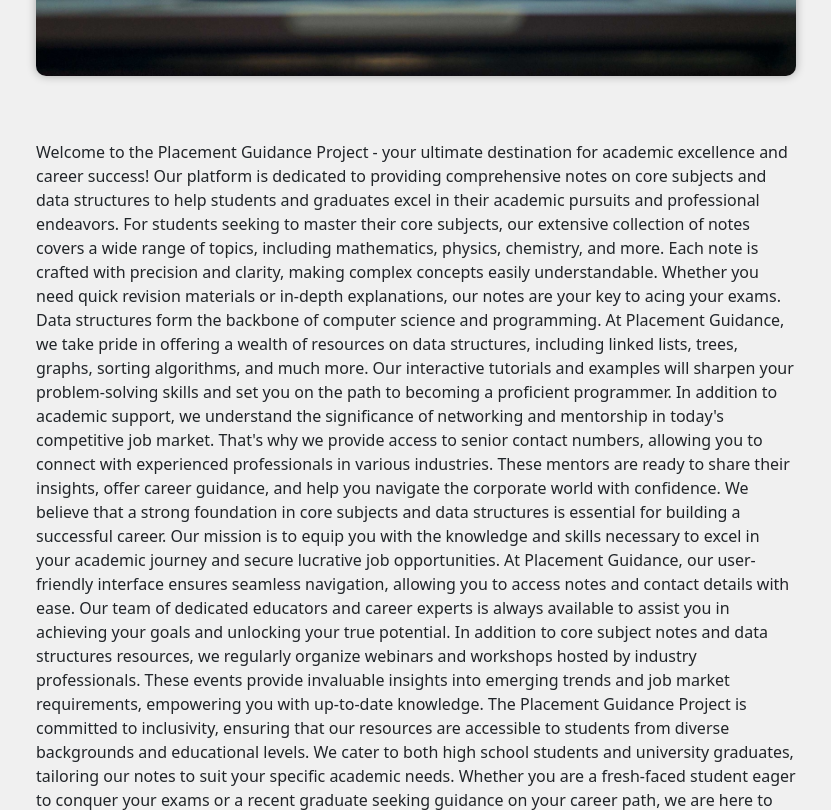
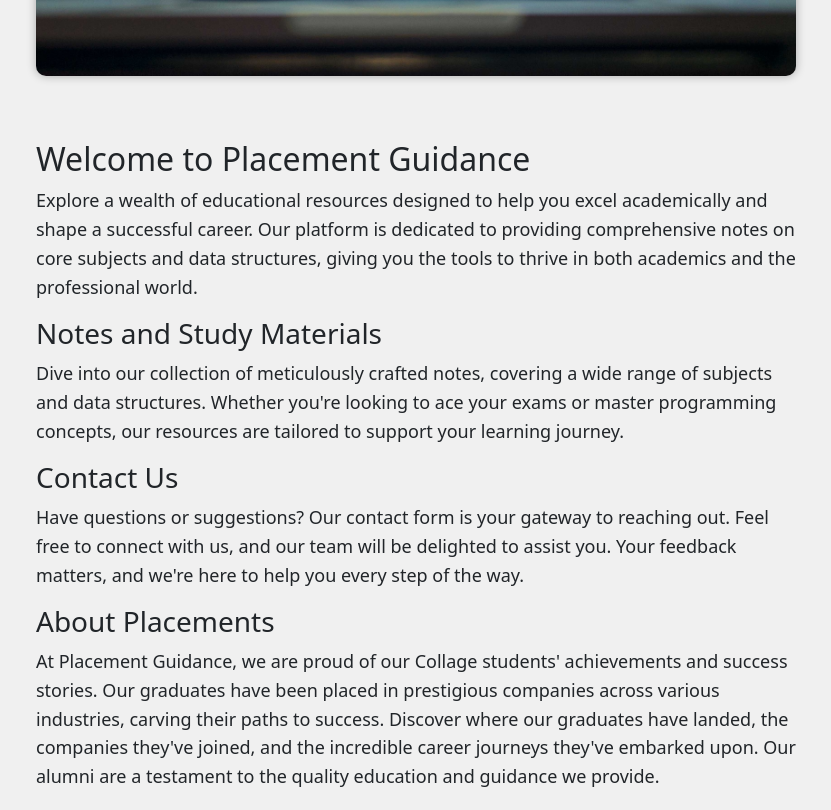
Before and after one commit to anujparoha/placementGuidance1, a plain HTML site: page index.html in a window 1280 px wide. Shown: the part 600-1410 px from the top of the page, without its empty margins (224-1055 px from the left). Drawn offline with nearby package versions, Linux system fonts and the light colour scheme.

Commit message:
3 change

```diff
--- a/index.html
+++ b/index.html
@@ -128,27 +128,26 @@
         <img src="./kevin-ku-w7ZyuGYNpRQ-unsplash.jpg" alt="Technology" class="img-fluid technology-image">
     </div>
     <div class="container">
-        Welcome to the Placement Guidance Project - your ultimate destination for academic excellence and career success! Our platform is dedicated to providing comprehensive notes on core subjects and data structures to help students and graduates excel in their academic pursuits and professional endeavors.
-
-        For students seeking to master their core subjects, our extensive collection of notes covers a wide range of topics, including mathematics, physics, chemistry, and more. Each note is crafted with precision and clarity, making complex concepts easily understandable. Whether you need quick revision materials or in-depth explanations, our notes are your key to acing your exams.
-
-        Data structures form the backbone of computer science and programming. At Placement Guidance, we take pride in offering a wealth of resources on data structures, including linked lists, trees, graphs, sorting algorithms, and much more. Our interactive tutorials and examples will sharpen your problem-solving skills and set you on the path to becoming a proficient programmer.
-
-        In addition to academic support, we understand the significance of networking and mentorship in today's competitive job market. That's why we provide access to senior contact numbers, allowing you to connect with experienced professionals in various industries. These mentors are ready to share their insights, offer career guidance, and help you navigate the corporate world with confidence.
-
-        We believe that a strong foundation in core subjects and data structures is essential for building a successful career. Our mission is to equip you with the knowledge and skills necessary to excel in your academic journey and secure lucrative job opportunities.
-
-        At Placement Guidance, our user-friendly interface ensures seamless navigation, allowing you to access notes and contact details with ease. Our team of dedicated educators and career experts is always available to assist you in achieving your goals and unlocking your true potential.
-
-        In addition to core subject notes and data structures resources, we regularly organize webinars and workshops hosted by industry professionals. These events provide invaluable insights into emerging trends and job market requirements, empowering you with up-to-date knowledge.
-
-        The Placement Guidance Project is committed to inclusivity, ensuring that our resources are accessible to students from diverse backgrounds and educational levels. We cater to both high school students and university graduates, tailoring our notes to suit your specific academic needs.
-
-        Whether you are a fresh-faced student eager to conquer your exams or a recent graduate seeking guidance on your career path, we are here to support you every step of the way. With Placement Guidance by your side, you can confidently embrace the challenges that lie ahead and achieve your aspirations.
-
-        Join our ever-growing community of motivated learners and aspiring professionals. Let us be your guide on this transformative journey of academic success and career excellence. Together, we will build a brighter future and shape the leaders of tomorrow.
-
-        Get ready to unlock the door to knowledge, forge meaningful connections, and embark on a rewarding career trajectory. Welcome aboard the Placement Guidance Project - your gateway to a world of opportunities and achievements!
+        <h2>Welcome to Placement Guidance</h2>
+  <p>
+    Explore a wealth of educational resources designed to help you excel academically and shape a successful career.
+    Our platform is dedicated to providing comprehensive notes on core subjects and data structures, giving you the tools to thrive in both academics and the professional world.
+  </p>
+  <h3>Notes and Study Materials</h3>
+  <p>
+    Dive into our collection of meticulously crafted notes, covering a wide range of subjects and data structures.
+    Whether you're looking to ace your exams or master programming concepts, our resources are tailored to support your learning journey.
+  </p>
+  <h3>Contact Us</h3>
+  <p>
+    Have questions or suggestions? Our contact form is your gateway to reaching out. Feel free to connect with us,
+    and our team will be delighted to assist you. Your feedback matters, and we're here to help you every step of the way.
+  </p>
+  <h3>About Placements</h3>
+  <p>
+    At Placement Guidance, we are proud of our Collage students' achievements and success stories. Our graduates have been placed in prestigious companies across various industries, carving their paths to success.
+    Discover where our graduates have landed, the companies they've joined, and the incredible career journeys they've embarked upon. Our alumni are a testament to the quality education and guidance we provide.
+  </p>
     </div>
 
     <script src="https://cdn.jsdelivr.net/npm/bootstrap@5.3.1/dist/js/bootstrap.bundle.min.js"
```
